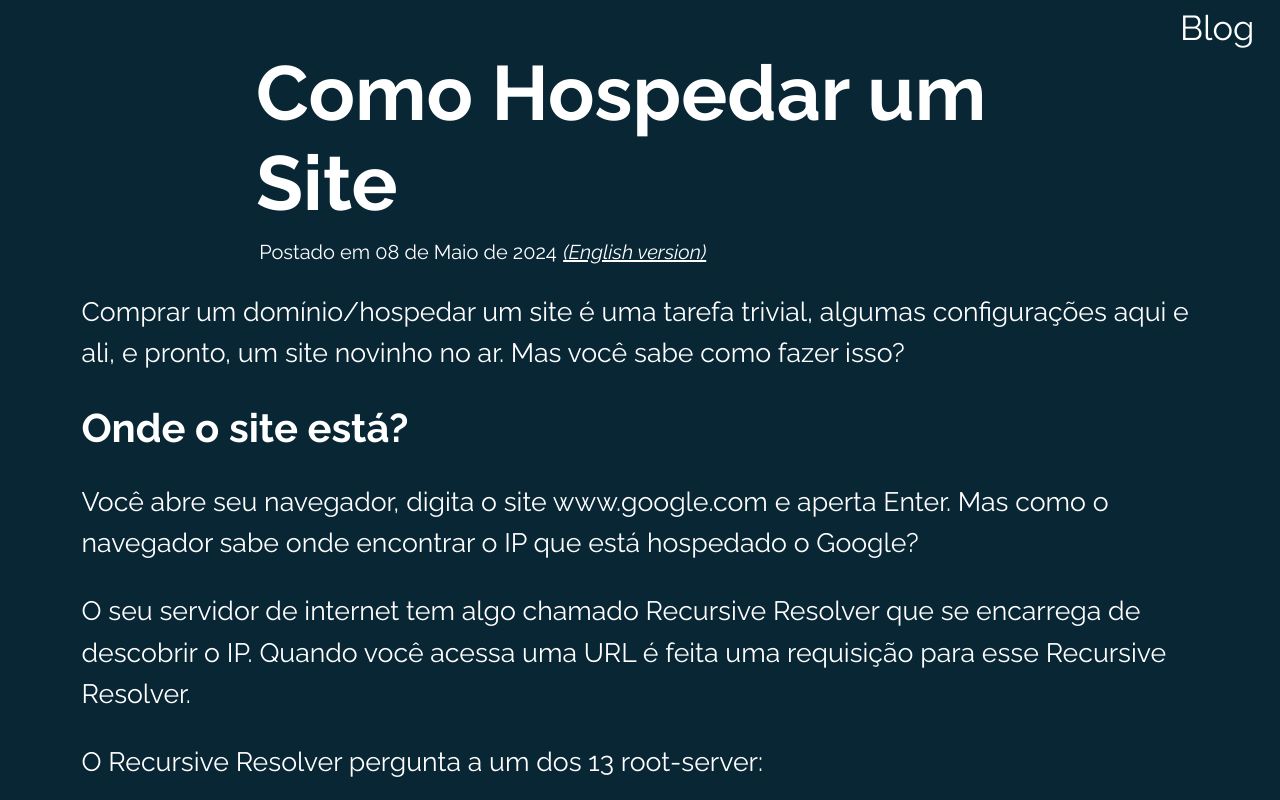
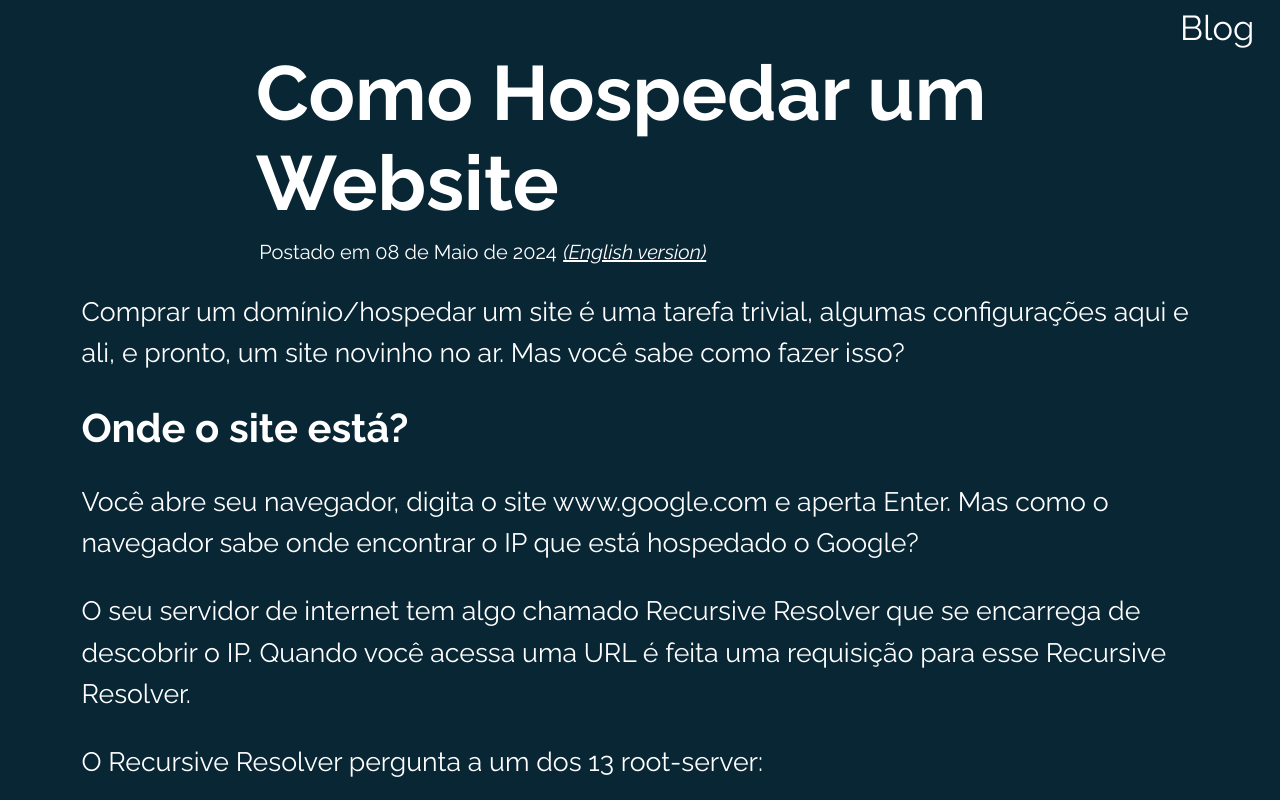
Before and after one commit to JhonattasFerreira/my-site, a Next.js app: page /blog/2024/05/08/how-to-hosting-a-website/pt-br in a window 1280 px wide. Shown: the top 800 px of the page. Built offline with nearby package versions, Linux system fonts and the light colour scheme; a web font is replaced by a local one.

Commit message:
adjust title

```diff
--- a/data/BlogList.json
+++ b/data/BlogList.json
@@ -2,7 +2,7 @@
   "listBlogPost": [
     {
       "en-title": "How to Host a Website",
-      "pt-br-title": "Como Hospedar um Site",
+      "pt-br-title": "Como Hospedar um Website",
       "date": "2024-05-08",
       "en-url": "blog/2024/05/08/how-to-hosting-a-website",
       "pt-br-url": "blog/2024/05/08/how-to-hosting-a-website/pt-br"
--- a/pages/blog/2024/05/08/how-to-hosting-a-website/pt-br/index.js
+++ b/pages/blog/2024/05/08/how-to-hosting-a-website/pt-br/index.js
@@ -6,7 +6,7 @@ import photo2 from "../allTheProcess.png";
 
 const BlogPost = () => {
   return (
-    <Post title={"Como Hospedar um Site"} date={"2024-05-08"}>
+    <Post title={"Como Hospedar um Website"} date={"2024-05-08"}>
       <>
         <p>
           Comprar um domínio/hospedar um site é uma tarefa trivial, algumas
```
